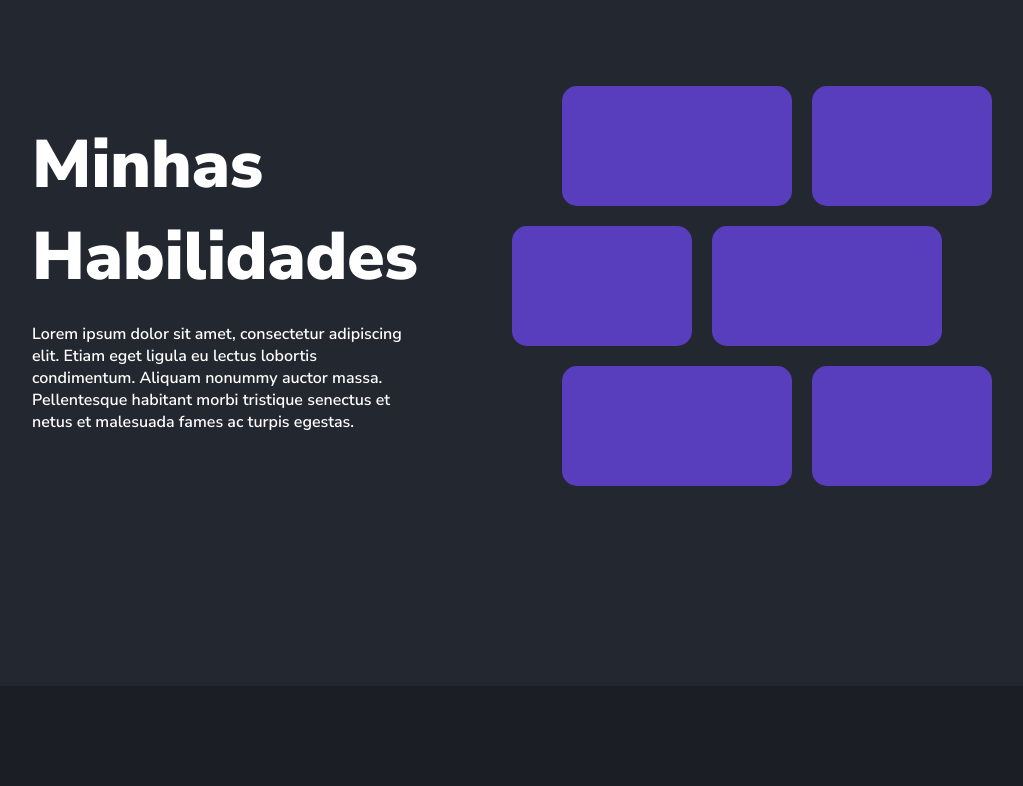
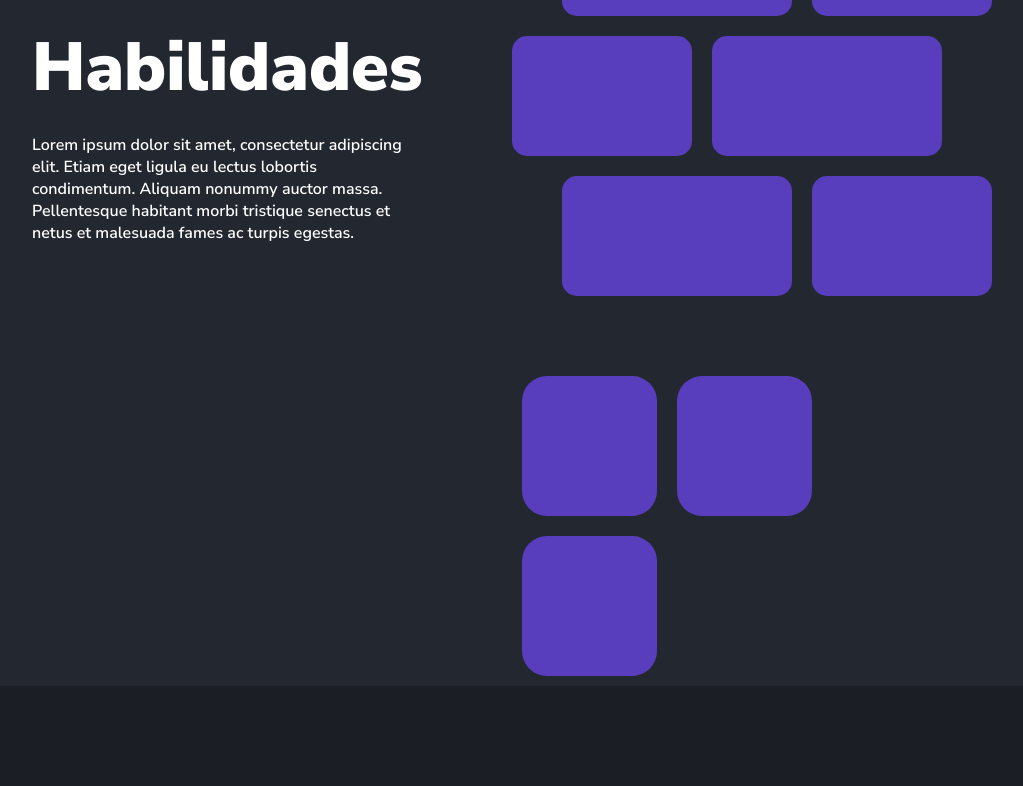
Before and after one commit to EdOc-PS/REACT_Portifolio, a React (Create React App) app: page / in a window 1280 px wide. Shown: the part 1714-2500 px from the top of the page, without its empty margins (128-1151 px from the left). Built offline with nearby package versions, Linux system fonts and the light colour scheme.

Commit message:
style
crate the carrer

```diff
--- a/src/components/sections/skills/skills.js
+++ b/src/components/sections/skills/skills.js
@@ -1,3 +1,4 @@
+import Carrer from '../../structure/grid-carrer/carrer';
 import style from './skills.module.sass'
 
 export default function Skills() {
@@ -24,8 +25,8 @@ export default function Skills() {
         </div>
       </div>
 
-      <div className={style.edu_container}>
-
+      <div className={style.carrer_container}>
+        <Carrer/>
       </div>
     </section>
   );
--- a/src/components/sections/skills/skills.module.sass
+++ b/src/components/sections/skills/skills.module.sass
@@ -3,7 +3,7 @@
 .skills_section
     background-color: $color
     height: 100vh
-
+    gap: 5rem
     .skills_container
         width: 75%
         display: flex
@@ -15,7 +15,7 @@
             align-items: start
 
             h1
-                @include title(4.2em)
+                @include title(4.25em)
 
             p
                 margin: 20px 0
--- a/src/components/structure/card/card.module.sass
+++ b/src/components/structure/card/card.module.sass
@@ -2,7 +2,7 @@
 
 .card_body
     background-color: $background_light
-    width: 17.5rem
+    width: 17rem
     padding: .8rem
     border-radius: 15px
     cursor: pointer
@@ -25,7 +25,7 @@
                 @include title(1em)
 
             i
-                background-color: #583EBC
+                background-color: $primary
                 border-radius: 10px
                 width: 30px
                 transition: .4s
@@ -35,8 +35,9 @@
             p
                 color: $text
                 font-size: .8em
-    background-color: #583EBC
 
+.card_body:hover
+    background-color: $primary
     .card_text
         .card_title
             i
--- /dev/null
+++ b/src/components/structure/grid-carrer/carrer.js
@@ -0,0 +1,18 @@
+import style from './carrer.module.sass'
+import Item from './item/item';
+
+export default function Carrer() {
+
+
+  return (
+    <div className={style.carrer}>
+    <div className={style.carrer_area}>
+      <div className={style.grid_big}></div>
+      <div className={style.grid_small}><Item/></div>
+      <div className={style.grid_small}><Item/></div>
+      <div className={style.grid_small}><Item/></div>
+
+    </div>
+  </div>
+  );
+}
--- /dev/null
+++ b/src/components/structure/grid-carrer/carrer.module.sass
@@ -0,0 +1,14 @@
+@import '../../../index.sass'
+
+.carrer_area
+    display: grid
+    width: 600px
+    height: 300px
+    grid-template-columns: repeat(4, 1fr)
+    grid-template-rows: repeat(2, 1fr)
+    gap: 20px
+    position: relative
+
+    .grid_big
+        grid-column: span 2
+        grid-row: span 2
--- /dev/null
+++ b/src/components/structure/grid-carrer/item/item.js
@@ -0,0 +1,12 @@
+import style from './item.module.sass'
+
+export default function Item() {
+
+
+  return (
+    <div className={style.item}>
+
+
+  </div>
+  );
+}
--- /dev/null
+++ b/src/components/structure/grid-carrer/item/item.module.sass
@@ -0,0 +1,14 @@
+@import '../../../../index.sass'
+.item
+    width: 100%
+    height: 100%
+    background-color: $primary
+    border-radius: 25px
+    transition: 1s ease
+
+
+.item:hover
+    z-index: 1
+    position: absolute
+    width: 250px
+    height: 250px
```
